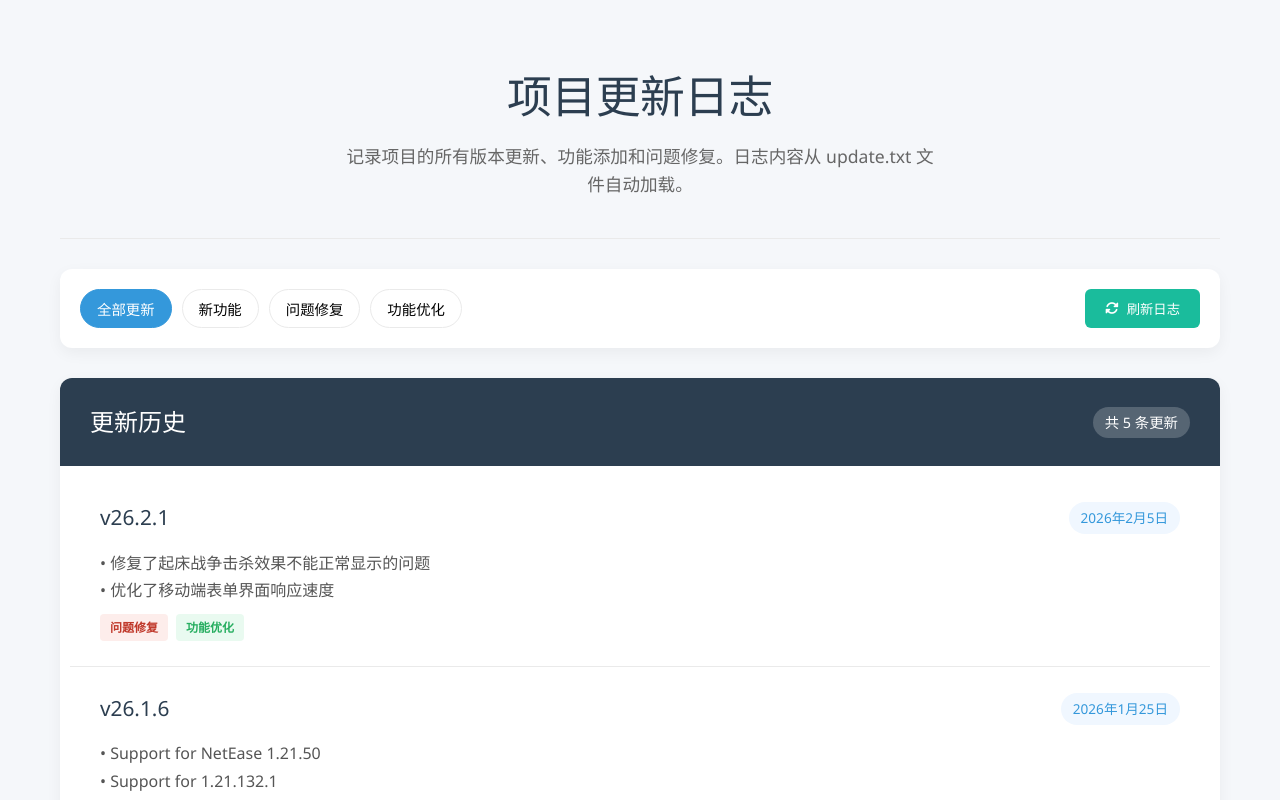
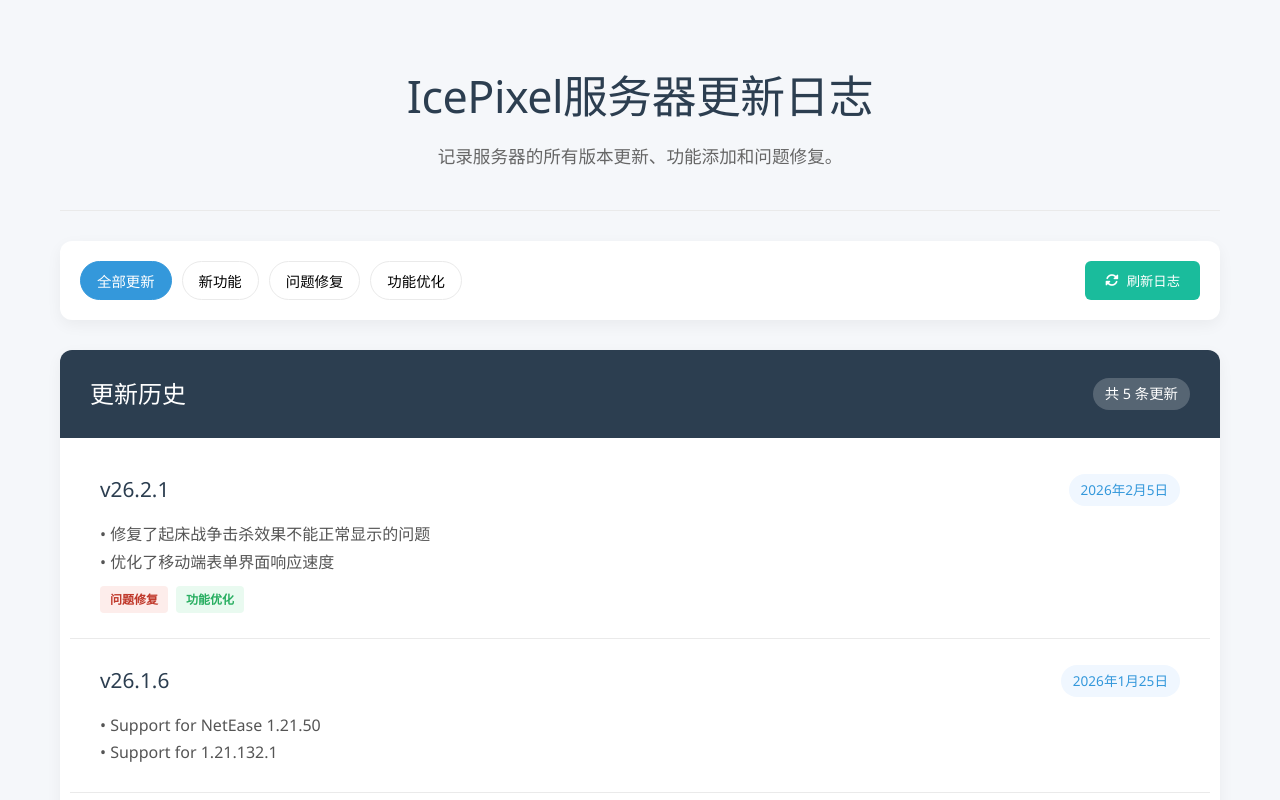
Before and after one commit to KAFEIis/IcePixel-UpdateLogPage, a plain HTML site: page index.html in a window 1280 px wide. Shown: the top 800 px of the page. Drawn offline with Linux system fonts and the light colour scheme.

Commit message:
Update index.html

```diff
--- a/index.html
+++ b/index.html
@@ -3,7 +3,7 @@
 <head>
     <meta charset="UTF-8">
     <meta name="viewport" content="width=device-width, initial-scale=1.0">
-    <title>项目更新日志</title>
+    <title>IcePixel服务器更新日志</title>
     <link rel="stylesheet" href="https://cdnjs.cloudflare.com/ajax/libs/font-awesome/6.4.0/css/all.min.css">
     <style>
         * {
@@ -316,8 +316,8 @@
 <body>
     <div class="container">
         <header>
-            <h1>项目更新日志</h1>
-            <p class="subtitle">记录项目的所有版本更新、功能添加和问题修复。日志内容从 update.txt 文件自动加载。</p>
+            <h1>IcePixel服务器更新日志</h1>
+            <p class="subtitle">记录服务器的所有版本更新、功能添加和问题修复。</p>
         </header>
 
         <div class="main-content">
@@ -349,7 +349,7 @@
         </div>
 
         <footer>
-            <p>更新日志自动从 update.txt 文件加载 • 最后更新: <span id="lastUpdated">-</span></p>
+            <p>最后更新: <span id="lastUpdated">-</span></p>
         </footer>
     </div>
 
```
